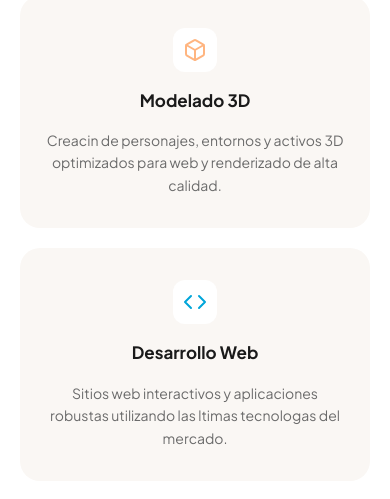
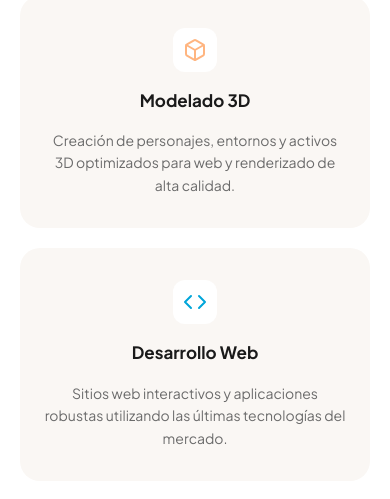
Before and after one commit to Murisho-ing/portfolio-web, a React (Vite) app: page / in a window 390 px wide. Shown: the part 3220-3719 px from the top of the page. Built offline with nearby package versions, Linux system fonts and the light colour scheme; no server answers.

Commit message:
fix: correct accented characters in services text and improve 3D modal mobile responsiveness

```diff
--- a/src/components/ProjectModal/ProjectModal.module.css
+++ b/src/components/ProjectModal/ProjectModal.module.css
@@ -202,13 +202,12 @@
   }
 
   .panel {
-    /* On mobile drop aspect-ratio and go full-width sheet */
     aspect-ratio: unset;
     width: 100%;
     max-width: 100%;
-    max-height: 80vh;
-    height: 70vw;
-    min-height: 280px;
+    max-height: 90vh;
+    height: 85vw;
+    min-height: 320px;
     border-radius: var(--radius-2xl) var(--radius-2xl) 0 0;
     box-shadow: 0 -8px 40px rgba(0, 0, 0, 0.4);
   }
@@ -225,7 +224,7 @@
 /* ---- Very small screens ---- */
 @media (max-width: 400px) {
   .panel {
-    height: 78vw;
-    min-height: 240px;
+    height: 92vw;
+    min-height: 280px;
   }
 }
--- a/src/data/portfolio.ts
+++ b/src/data/portfolio.ts
@@ -54,8 +54,8 @@ export const portfolioData = {
     title: 'Mis Servicios',
     subtitle: 'Soluciones creativas y técnicas diseñadas para elevar tu presencia digital.',
     list: [
-      { title: 'Modelado 3D', text: 'Creacin de personajes, entornos y activos 3D optimizados para web y renderizado de alta calidad.' },
-      { title: 'Desarrollo Web', text: 'Sitios web interactivos y aplicaciones robustas utilizando las ltimas tecnologas del mercado.' },
+      { title: 'Modelado 3D', text: 'Creación de personajes, entornos y activos 3D optimizados para web y renderizado de alta calidad.' },
+      { title: 'Desarrollo Web', text: 'Sitios web interactivos y aplicaciones robustas utilizando las últimas tecnologías del mercado.' },
       { title: 'Diseño UI/UX', text: 'Interfaces centradas en el usuario con un enfoque en la usabilidad y la estética visual impactante.' },
       { title: 'Branding', text: 'Identidades visuales que cuentan historias y conectan emocionalmente con tu audiencia objetivo.' }
     ]
```
